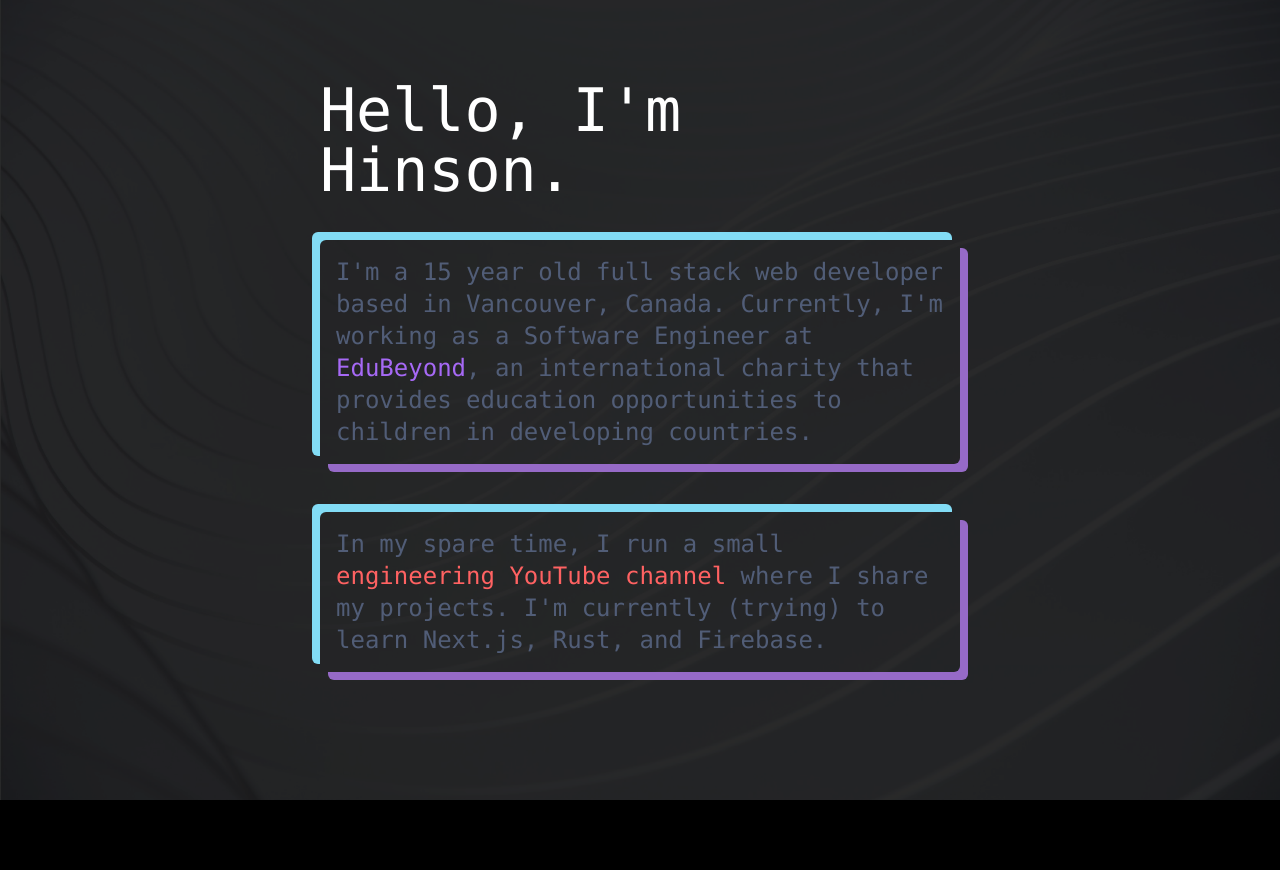
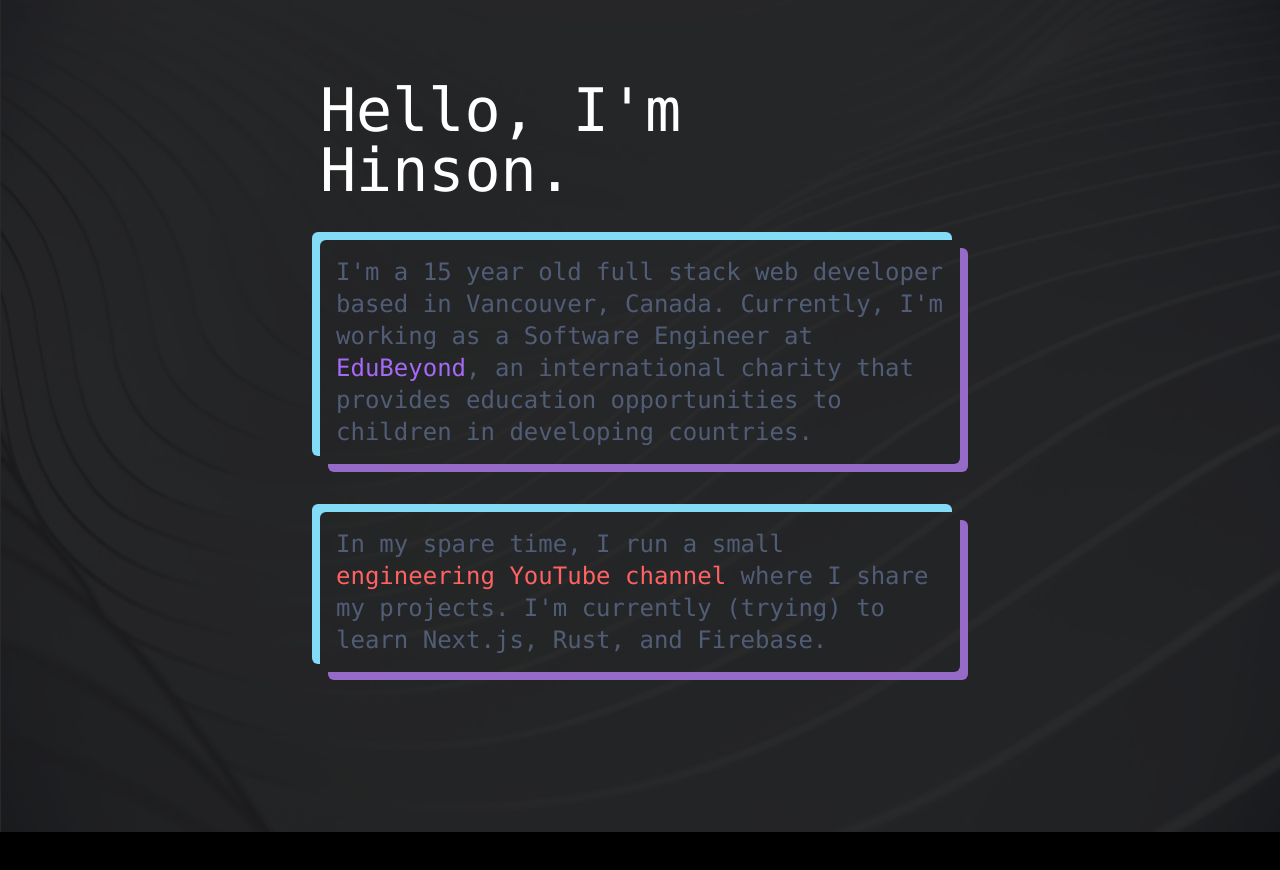
Before and after one commit to flatypus/flatypus.me, a Next.js app: page / in a window 1280 px wide. Shown: the top 870 px of the page. After the commit the page ends 832 px from the top, so only its background shows below. Built offline with nearby package versions, Linux system fonts and the light colour scheme.

Commit message:
min-h-screen

```diff
--- a/pages/index.tsx
+++ b/pages/index.tsx
@@ -19,7 +19,7 @@ function Home() {
       {/* bg-[#1d1d1d] */}
       <div
         className="
-        bg-[url('/images/reverse.png')] bg-no-repeat bg-center bg-cover center bg-fixed backdrop-blur-lg h-screen pt-20"
+        min-h-screen bg-[url('/images/reverse.png')] bg-no-repeat bg-center bg-cover center bg-fixed backdrop-blur-lg pt-20"
       >
         <div className={styles.mainbody}>
           <div className="grid grid-cols-4">
@@ -44,7 +44,7 @@ function Home() {
                 </SlideLeft>
               </Delay>
               <div className="p-6"></div>
-              <Delay wait={600}>
+              <Delay wait={2000}>
                 <SlideRight>
                   <Box>
                     In my spare time, I run a small{" "}
@@ -60,12 +60,11 @@ function Home() {
                   </Box>
                 </SlideRight>
               </Delay>
-
               <div className="p-20"></div>
             </div>
             <div className="col-span-1"></div>
           </div>
-          <div className="bg-[#ffffff00] p-4 ">
+          {/* <div className="bg-[#ffffff00] p-4 ">
             <div
               style={{
                 backgroundRepeat: "repeat",
@@ -79,9 +78,9 @@ function Home() {
               }}
               className="p-12 text-4xl"
             >
-              {/* Technologies I use: */}
+              Technologies I use:
             </div>
-          </div>
+          </div> */}
         </div>
       </div>
     </>
```
